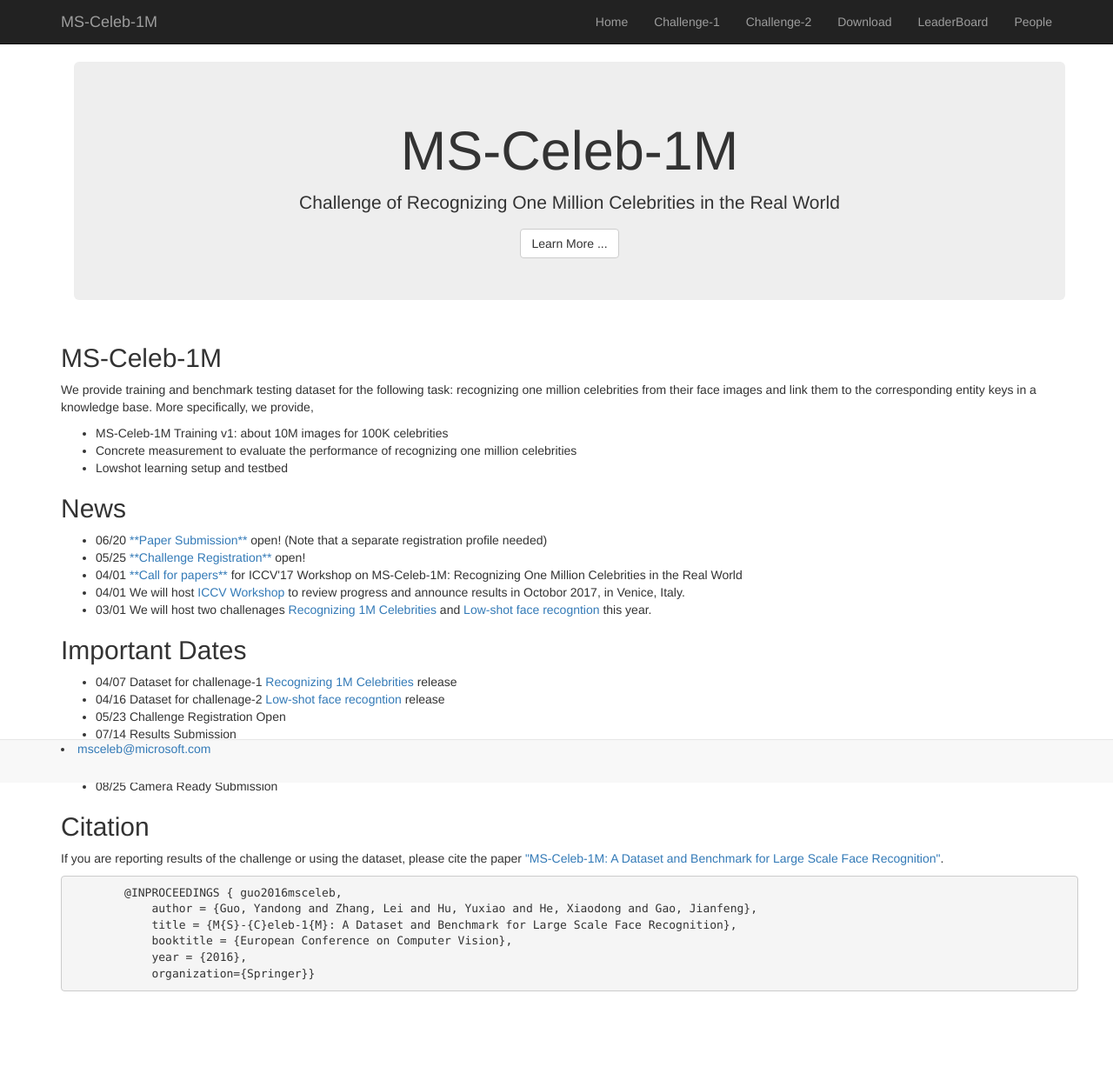
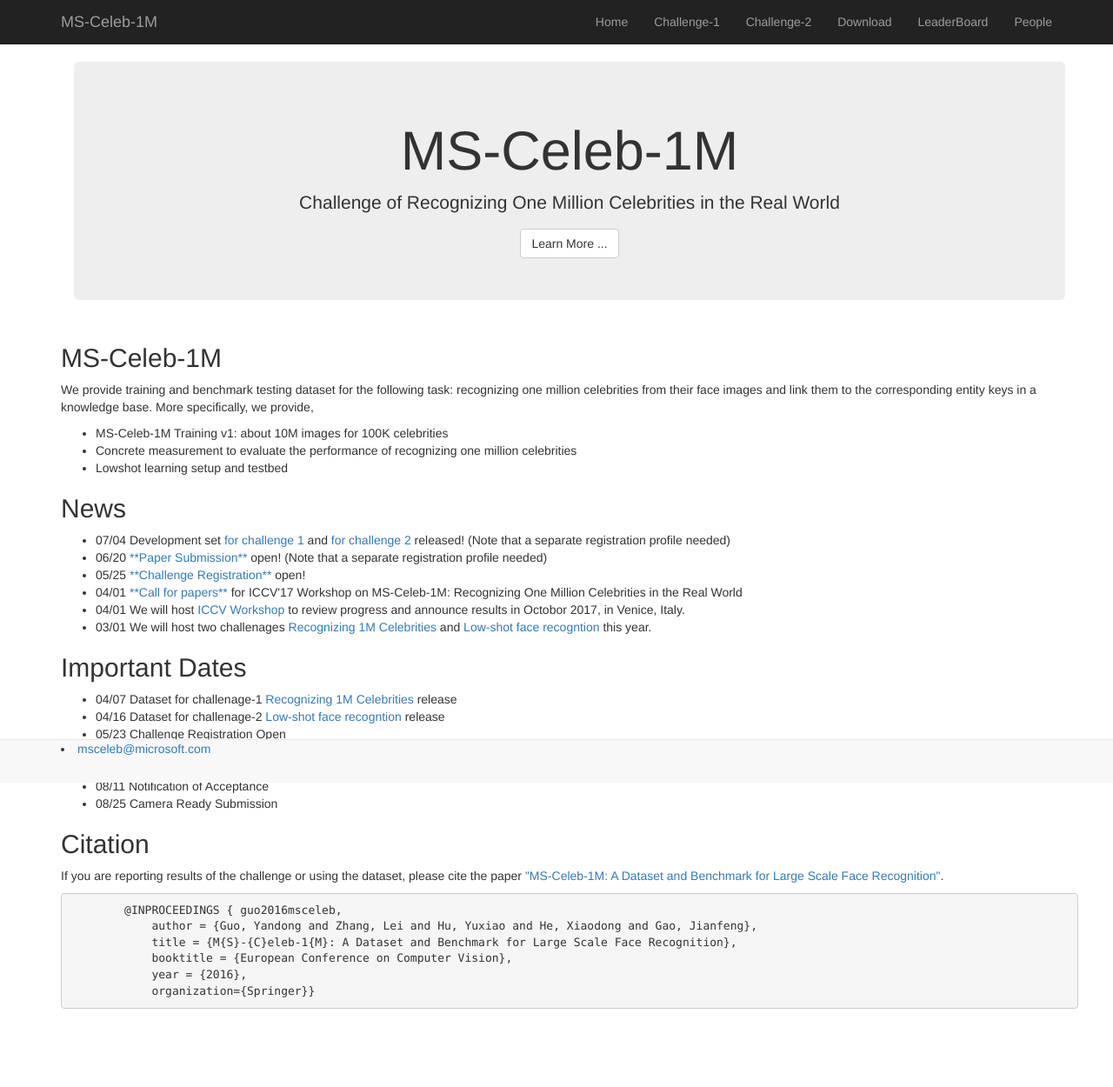
Before and after one commit to vardhman1996/msceleb.github.io, a Jekyll site: the page built from index.html, in a window 1280 px wide. Shown: the whole page at 87% size. Built offline with Jekyll 4.4.1, drawn with Linux system fonts in a browser that asks for light colours; nearby versions of some CDN libraries.

Commit message:
News about development set released!

```diff
--- a/index.html
+++ b/index.html
@@ -21,6 +21,7 @@
         </ul>
         <h2 id="News">News</h2>
         <ul>
+            <li>07/04 Development set <a href="http://www.msceleb.org/celeb1m/evaluation">for challenge 1</a> and <a href="http://www.msceleb.org/challenge2/evaluation">for challenge 2</a> released! (Note that a separate registration profile needed)</li>
             <li>06/20 <a href="https://cmt3.research.microsoft.com/MSCELEB1MW2017">**Paper Submission**</a> open! (Note that a separate registration profile needed)</li>
             <li>05/25 <a href="http://imhub-eastus2.cloudapp.net:9999">**Challenge Registration**</a> open!</li>
             <li>04/01 <a href="https://www.microsoft.com/en-us/research/wp-content/uploads/2017/04/ICCVWorkshop-CFP.pdf">**Call for papers**</a> for ICCV'17 Workshop on MS-Celeb-1M: Recognizing One Million Celebrities in the Real World</li>
```
